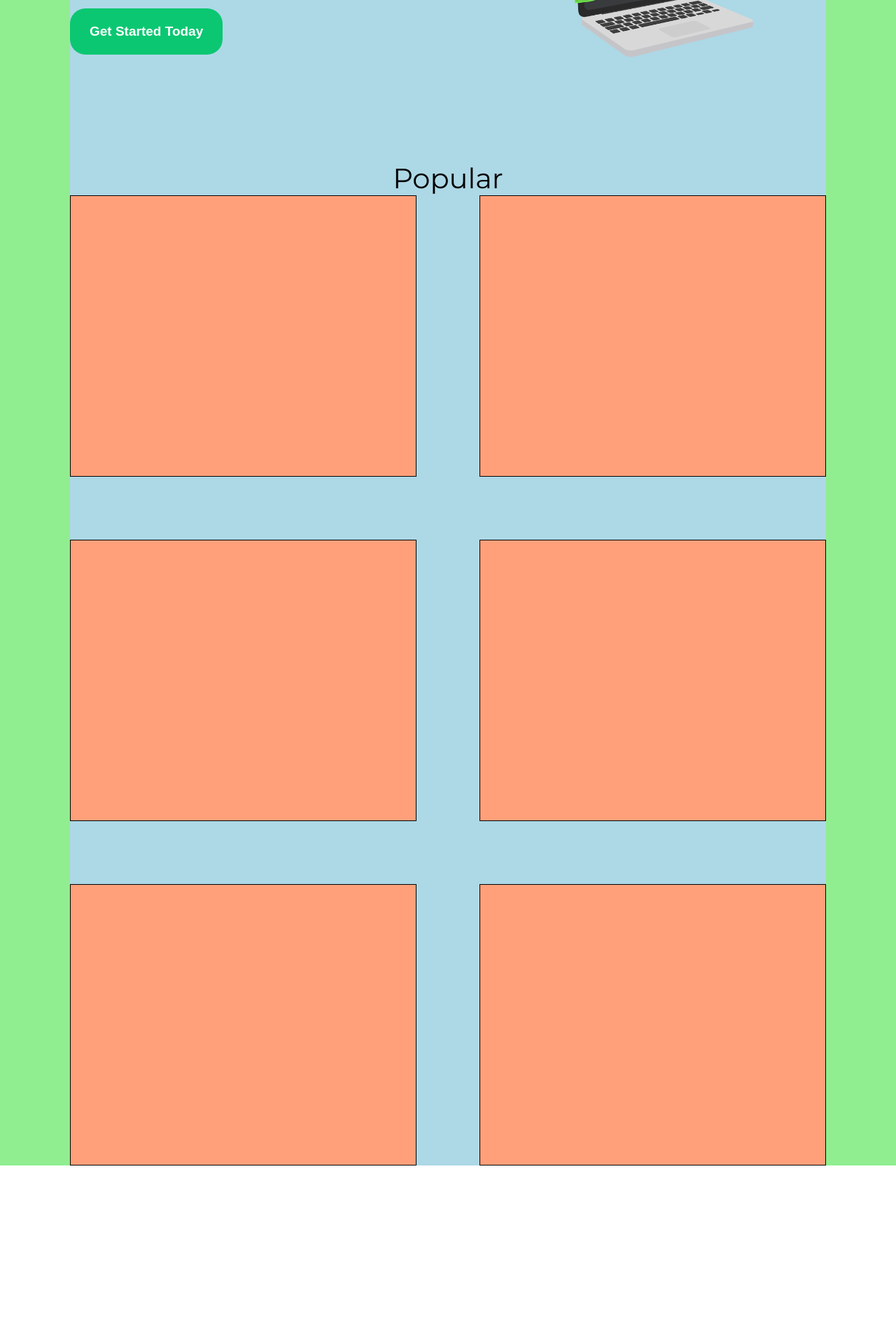
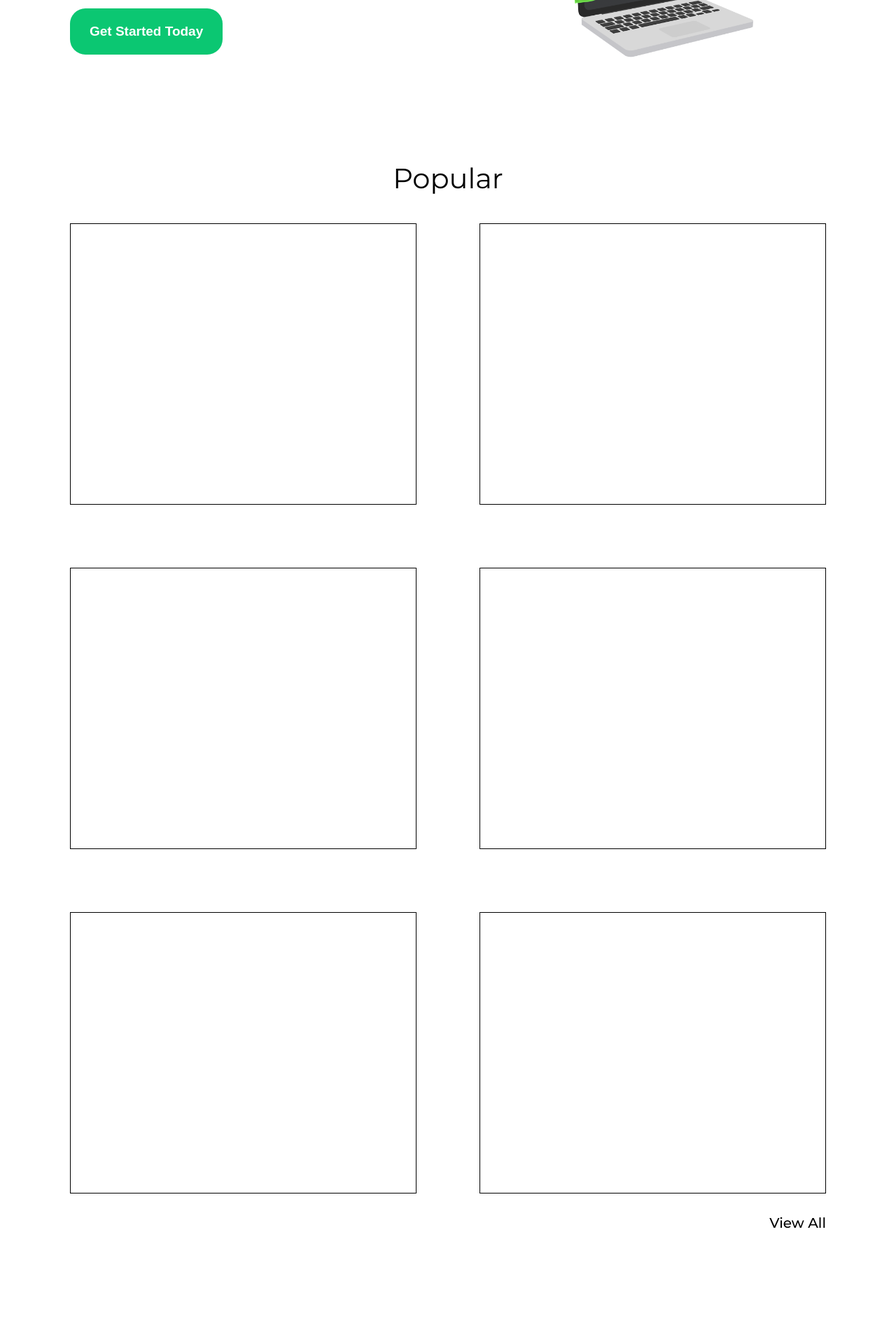
Before and after one commit to PolycatGames/ProfitProton, a PHP site: page / in a window 1280 px wide. Shown: the part 440-2360 px from the top of the page at 70% size. Before the commit the page ends 2105 px from the top, so only its background shows below. Run offline with PHP 8.4, Linux system fonts and the light colour scheme.

Commit message:
Prototype

```diff
--- a/index.html
+++ b/index.html
@@ -71,6 +71,7 @@
                     <div class="articles-popular-article articles-popular-article-phone"></div>
                     <div class="articles-popular-article articles-popular-article-phone"></div>
                 </div>
+                <div class="articles-popular-viewall"><div class="articles-popular-viewall-holder">View All</div></div>
             </section>
         </article>
     </main>
--- a/styles/main.css
+++ b/styles/main.css
@@ -1,8 +1,8 @@
 .main-content{
-    background-color: lightgreen;
+
 }
 .content-holder{
-    background-color: lightcoral;
+
     margin-left: 100px;
     margin-right: 100px;
 }
@@ -10,7 +10,7 @@
     max-width: 1280px;
     position: relative;
     margin: auto;
-    background-color: lightblue;
+
 }
 
 .banner{
@@ -76,6 +76,7 @@
 }
 .articles-popular-title{
     font-size: 40px;
+    margin-bottom: 40px;
     text-align: center;
 }
 .articles-popular-grid{
@@ -85,9 +86,26 @@
     grid-template-columns: repeat(3, 1fr);
 }
 .articles-popular-article{
-    background-color: lightsalmon;
+
     border: 1px solid black;
     height: 400px;
+}
+.articles-popular-viewall{
+
+    font-size: 20px;
+    font-weight: 500;
+    display: flex;
+    justify-content: end;
+
+
+}
+.articles-popular-viewall-holder{
+    margin-top: 30px;
+    display: inline-block;
+    cursor: pointer;
+}
+.articles-popular-viewall-holder:hover{
+    text-decoration: underline;
 }
 
 @media (max-width: 1350px){
```
